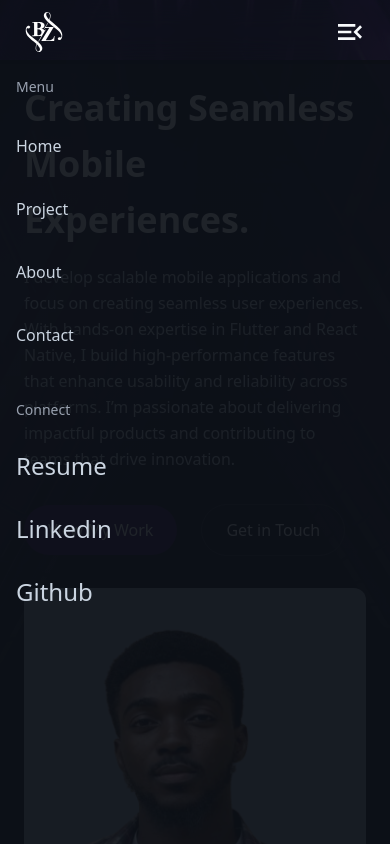
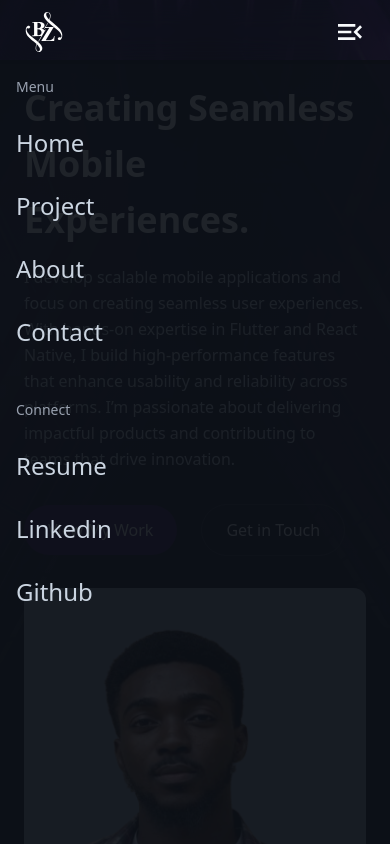
Before and after one commit to iyke-e/blezant-Portfolio, a React (Vite) app: page / in a window 390 px wide. Both pictures are taken after a click on the icon 350 px from the left and 32 px from the top of the page. Shown: the top 844 px of the page. Built offline with nearby package versions, Linux system fonts and the light colour scheme.

Commit message:
fix: fix background blur for mobile nav

```diff
--- a/src/components/navigation/MobileNav.jsx
+++ b/src/components/navigation/MobileNav.jsx
@@ -4,22 +4,30 @@ const MobileNav = ({ menuOpen, setMenuOpen, toggleScroll }) => {
     toggleScroll();
   };
   return (
-    <div className="space-y-12 px-4 py-4 absolute w-full h-[calc(100dvh-60px)] bg-background/92 left-0 top-[60px] backdrop-blur-2xl">
+    <div className="space-y-12 px-4 py-4 absolute w-full h-[calc(100dvh-60px)] bg-background/92 left-0 top-[60px] !backdrop-blur-3xl">
       <div>
         <p className="text-sm text-gray-400 mb-6">Menu</p>
         <nav>
           <ul className="grid gap-6">
             <li className="text-2xl hover:text-gray-500" onClick={closeMenu}>
-              <a href="#">Home</a>
+              <a className="text-2xl hover:text-gray-500" href="#">
+                Home
+              </a>
             </li>
             <li className="text-2xl hover:text-gray-500" onClick={closeMenu}>
-              <a href="#project">Project</a>
+              <a className="text-2xl hover:text-gray-500" href="#project">
+                Project
+              </a>
             </li>
             <li className="text-2xl hover:text-gray-500" onClick={closeMenu}>
-              <a href="#about">About</a>
+              <a className="text-2xl hover:text-gray-500" href="#about">
+                About
+              </a>
             </li>
             <li className="text-2xl hover:text-gray-500" onClick={closeMenu}>
-              <a href="#contact">Contact</a>
+              <a className="text-2xl hover:text-gray-500" href="#contact">
+                Contact
+              </a>
             </li>
           </ul>
         </nav>
--- a/src/components/pages/landingpage/About.jsx
+++ b/src/components/pages/landingpage/About.jsx
@@ -34,11 +34,13 @@ const About = () => {
   return (
     <div
       id="about"
-      className={"section-inline mt-20 md:mt-40 scroll-mt-12 text-center"}
+      className={
+        "section-inline mt-20 md:mt-40 scroll-mt-14 md:scroll-mt-12 text-center"
+      }
     >
       <h2 className={"mb-4"}>About Me</h2>
-      <p className={"max-w-220 mx-auto"}>
-        Hi,I am Blessing a mobile app developer with 1+ year of hands-on
+      <p className={"max-w-220 text-lg mx-auto"}>
+        Hi, I am Blessing a mobile app developer with 1+ year of hands-on
         experience in Flutter and React Native, specializing in building
         cross-platform Android and iOS applications. I have experience in
         integrating real-time APIs, Firebase services, and state management
--- a/src/components/pages/landingpage/Contact.jsx
+++ b/src/components/pages/landingpage/Contact.jsx
@@ -2,7 +2,7 @@ import React from "react";
 
 const Contact = () => {
   return (
-    <div id="contact" className="scroll-mt-12 section-inline my-20 ">
+    <div id="contact" className="scroll-mt-14 md:scroll-mt-12 section-inline my-20 ">
       <h2 className={"mb-8 text-center"}>Contact</h2>
 
       <div className="grid md:flex items-center gap-8 md:gap-20">
--- a/src/components/pages/landingpage/Projects.jsx
+++ b/src/components/pages/landingpage/Projects.jsx
@@ -5,7 +5,10 @@ import { FaGithub } from "react-icons/fa";
 
 const Projects = () => {
   return (
-    <div id="project" className={"section-inline mt-8 scroll-mt-12"}>
+    <div
+      id="project"
+      className={"section-inline mt-8 scroll-mt-14 md:scroll-mt-12"}
+    >
       <h2 className={"mb-4 text-center"}>My Projects</h2>
       <p className={"max-w-220 text-center mx-auto"}>
         Turning ideas into functional mobile experiences.
--- a/src/index.css
+++ b/src/index.css
@@ -34,11 +34,11 @@ html {
   }
 
   h2 {
-    @apply font-semibold text-2xl md:text-3xl lg:text-4xl xl:text-6xl leading-relaxed text-text-primary;
+    @apply font-semibold text-3xl md:text-3xl lg:text-4xl xl:text-6xl leading-relaxed text-text-primary;
   }
 
   h3 {
-    @apply font-medium text-xl md:text-2xl lg:text-3xl xl:text-4xl text-text-primary;
+    @apply font-medium text-2xl lg:text-3xl xl:text-4xl text-text-primary;
   }
   h4 {
     @apply font-medium text-xl md:text-2xl lg:text-3xl xl:text-4xl text-text-primary;
```
